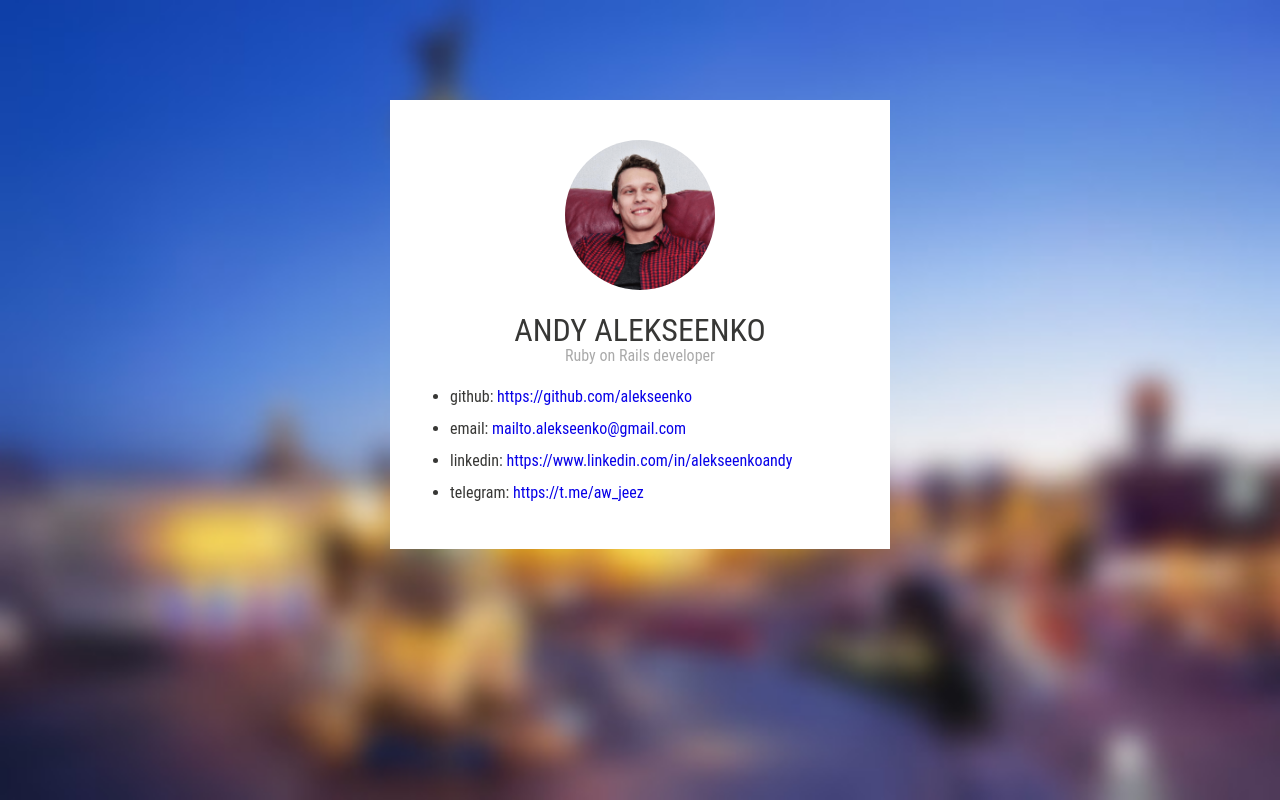
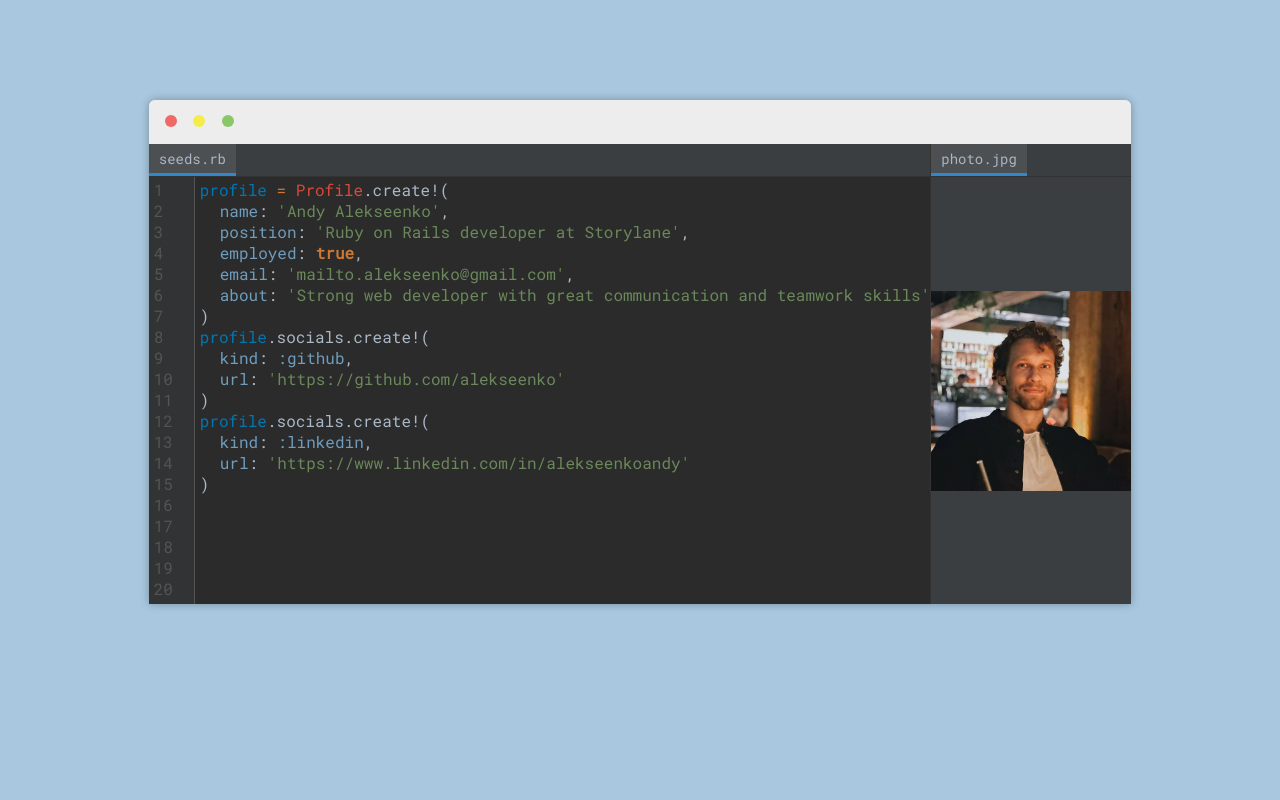
Before and after one commit to alekseenko/alekseenko.github.io, a plain HTML site: page index.html in a window 1280 px wide. Drawn offline with nearby package versions, Linux system fonts and the light colour scheme.

Commit message:
Complete rework of the website

```diff
--- a/index.html
+++ b/index.html
@@ -6,17 +6,9 @@
         <meta http-equiv="X-UA-Compatible" content="ie=edge">
         <meta property="og:title" content="Andy Alekseenko - Ruby on Rails developer">
         <meta property="og:site_name" content="Andy Alekseenko">
-        <meta property="og:image" content="https://alekseenko.github.io/img/photo.png">
+        <meta property="og:image" content="https://alekseenko.github.io/img/photo.jpg">
         <title>Andy Alekseenko</title>
-        <link href="https://fonts.googleapis.com/css?family=Cabin" rel="stylesheet">
-        <link href="./styles/global.css" rel="stylesheet">
-        <script>
-          !function(){var analytics=window.analytics=window.analytics||[];if(!analytics.initialize)if(analytics.invoked)window.console&&console.error&&console.error("Segment snippet included twice.");else{analytics.invoked=!0;analytics.methods=["trackSubmit","trackClick","trackLink","trackForm","pageview","identify","reset","group","track","ready","alias","debug","page","once","off","on","addSourceMiddleware","addIntegrationMiddleware","setAnonymousId","addDestinationMiddleware"];analytics.factory=function(e){return function(){var t=Array.prototype.slice.call(arguments);t.unshift(e);analytics.push(t);return analytics}};for(var e=0;e<analytics.methods.length;e++){var key=analytics.methods[e];analytics[key]=analytics.factory(key)}analytics.load=function(key,e){var t=document.createElement("script");t.type="text/javascript";t.async=!0;t.src="https://cdn.segment.com/analytics.js/v1/" + key + "/analytics.min.js";var n=document.getElementsByTagName("script")[0];n.parentNode.insertBefore(t,n);analytics._loadOptions=e};analytics._writeKey="lOxcZP5dYULspWqIPMQxYylORcxTLL7P";analytics.SNIPPET_VERSION="4.13.2";
-          analytics.load("lOxcZP5dYULspWqIPMQxYylORcxTLL7P");
-          analytics.page();
-          }}();
-        </script>
-        <script src="https://code.jquery.com/jquery-3.3.1.min.js" integrity="sha256-FgpCb/KJQlLNfOu91ta32o/NMZxltwRo8QtmkMRdAu8=" crossorigin="anonymous"></script>
+        <!-- Start of Woopra Code -->
         <script>
             (function(){
                 var t,i,e,n=window,o=document,a=arguments,s="script",r=["config","track","identify","visit","push","call","trackForm","trackClick"],c=function(){var t,i=this;for(i._e=[],t=0;r.length>t;t++)(function(t){i[t]=function(){return i._e.push([t].concat(Array.prototype.slice.call(arguments,0))),i}})(r[t])};for(n._w=n._w||{},t=0;a.length>t;t++)n._w[a[t]]=n[a[t]]=n[a[t]]||new c;i=o.createElement(s),i.async=1,i.src="//static.woopra.com/js/w.js",e=o.getElementsByTagName(s)[0],e.parentNode.insertBefore(i,e)
@@ -27,31 +19,116 @@
             });
             woopra.track();
         </script>
+        <!-- End of Woopra Code -->
+        <link rel='shortcut icon' type='image/x-icon' href='/favicon.ico' />
+        <link rel="preconnect" href="https://fonts.googleapis.com">
+        <link rel="preconnect" href="https://fonts.gstatic.com" crossorigin>
+        <link href="https://fonts.googleapis.com/css2?family=Roboto+Mono&display=swap" rel="stylesheet">
+        <link href="./styles/global.css" rel="stylesheet">
     </head>
     <body>
         <div class="container">
-            <div class="info-block">
-                <div class="photo">
-                    <img src="./img/photo_dance.png" class="easter-egg" alt="Andy Alekseenko" title="Andy Alekseenko" width="150" height="150" />
-                    <img src="./img/photo.png" alt="Andy Alekseenko" title="Andy Alekseenko" width="150" height="150" />
+            <div class="window">
+                <div class="titlebar">
+                    <div class="dot close"></div>
+                    <div class="dot minimise"></div>
+                    <div class="dot maximise"></div>
                 </div>
-                <h1 class="name">Andy Alekseenko</h1>
-                <h2 class="position">
-                    Ruby on Rails developer
-                </h2>
-                <ul class="info">
-                    <li>github: <a href="https://github.com/alekseenko" target="_blank">https://github.com/alekseenko</a></li>
-                    <li>email: <a href="mailto:mailto.alekseenko@gmail.com">mailto.alekseenko@gmail.com</a></li>
-                    <li>linkedin: <a href="https://www.linkedin.com/in/alekseenkoandy" target="_blank">https://www.linkedin.com/in/alekseenkoandy</a></li>
-                    <li>telegram: <a href="https://t.me/aw_jeez" target="_blank">https://t.me/aw_jeez</a></li>
-                </ul>
+                <div class="window-content">
+                    <div class="editor-first-tab">
+                        <div class="editor-tab-header">
+                            <div class="editor-tab-name">
+                                seeds.rb
                             </div>
                         </div>
-        <div class="easter-egg">
-            <img class="dance" src="./img/dance.gif" />
-            <img class="till" src="./img/dance.gif" />
-            <img class="you" src="./img/dance.gif" />
-            <img class="dead" src="./img/dance.gif" />
+                        <div class="editor-tab-content">
+                            <div class="editor-lines">
+                                <div class="rb-line">1</div>
+                                <div class="rb-line">2</div>
+                                <div class="rb-line">3</div>
+                                <div class="rb-line">4</div>
+                                <div class="rb-line">5</div>
+                                <div class="rb-line">6</div>
+                                <div class="rb-line">7</div>
+                                <div class="rb-line">8</div>
+                                <div class="rb-line">9</div>
+                                <div class="rb-line">10</div>
+                                <div class="rb-line">11</div>
+                                <div class="rb-line">12</div>
+                                <div class="rb-line">13</div>
+                                <div class="rb-line">14</div>
+                                <div class="rb-line">15</div>
+                                <div class="rb-line">16</div>
+                                <div class="rb-line">17</div>
+                                <div class="rb-line">18</div>
+                                <div class="rb-line">19</div>
+                                <div class="rb-line">20</div>
+                            </div>
+                            <div class="editor-code">
+                                <div class="rb-line">
+                                    <span class="rb-variable">profile</span> <span class="rb-operator">=</span> <span class="rb-class">Profile</span>.create!(
+                                </div>
+                                <div class="rb-line rb-nested">
+                                    <span class="rb-symbol">name</span>: <span class="rb-string">'Andy Alekseenko'</span>,
+                                </div>
+                                <div class="rb-line rb-nested">
+                                    <span class="rb-symbol">position</span>: <span class="rb-string">'Ruby on Rails developer at <a href="https://storylane.io" target="_blank">Storylane</a>'</span>,
+                                </div>
+                                <div class="rb-line rb-nested">
+                                    <span class="rb-symbol">employed</span>: <span class="rb-bool">true</span>,
+                                </div>
+                                <div class="rb-line rb-nested">
+                                    <span class="rb-symbol">email</span>: <span class="rb-string">'<a href="mailto:mailto.alekseenko@gmail.com" target="_blank">mailto.alekseenko@gmail.com</a>'</span>,
+                                </div>
+                                <div class="rb-line rb-nested">
+                                    <span class="rb-symbol">about</span>: <span class="rb-string">'Strong web developer with great communication and teamwork skills'</span>
+                                </div>
+                                <div class="rb-line">)</div>
+
+                                <div class="rb-line">
+                                    <span class="rb-variable">profile</span>.socials.create!(
+                                </div>
+                                <div class="rb-line rb-nested">
+                                    <span class="rb-symbol">kind</span>: <span class="rb-symbol">:github</span>,
+                                </div>
+                                <div class="rb-line rb-nested">
+                                    <span class="rb-symbol">url</span>: <span class="rb-string">'<a href="https://github.com/alekseenko" target="_blank">https://github.com/alekseenko</a>'</span>
+                                </div>
+                                <div class="rb-line">)</div>
+
+                                <div class="rb-line">
+                                    <span class="rb-variable">profile</span>.socials.create!(
+                                </div>
+                                <div class="rb-line rb-nested">
+                                    <span class="rb-symbol">kind</span>: <span class="rb-symbol">:linkedin</span>,
+                                </div>
+                                <div class="rb-line rb-nested">
+                                    <span class="rb-symbol">url</span>: <span class="rb-string">'<a href="https://www.linkedin.com/in/alekseenkoandy" target="_blank">https://www.linkedin.com/in/alekseenkoandy</a>'</span>
+                                </div>
+                                <div class="rb-line">)</div>
+                            </div>
+                        </div>
+                    </div>
+                    <div class="editor-second-tab">
+                        <div class="editor-tab-header">
+                            <div class="editor-tab-name">
+                                photo.jpg
+                            </div>
+                        </div>
+                        <div class="editor-tab-content">
+                            <img src="img/deal-with-it.png" class="deal-with-it easter-egg" alt="deal with it" width="200" height="200" />
+                            <img src="img/photo.jpg" alt="photo" width="200" height="200" />
+                        </div>
+                    </div>
+                </div>
+            </div>
+        </div>
+
+        <div class="easter-egg till-you-dead">
+            <img class="dance" alt="dance" width="200" height="200" src="./img/dance.gif" />
+            <img class="till" alt="till" width="200" height="200" src="./img/dance.gif" />
+            <img class="you" alt="you" width="200" height="200" src="./img/dance.gif" />
+            <img class="dead" alt="dead" width="200" height="200" src="./img/dance.gif" />
 
             <script id="easter-egg-script" async type="text/javascript">
                 const magicSequence = [68, 65, 78, 67, 69];
@@ -65,7 +142,6 @@
 
                     if (index + 1 === magicSequence.length) {
                         woopra.track("easter_egg_found");
-                        analytics.track("Easter Egg Found");
 
                         let song = new Audio('./misc/dance.mp3');
                         song.volume = 0.5;
@@ -75,22 +151,44 @@
                         document.body.classList.add('dance');
                         document.body.removeEventListener('keydown', onKeydown);
                         document.body.querySelector('#easter-egg-script').remove();
+
+                        let hue = 0;
+                        setInterval(() => {
+                            document.body.style.backgroundColor = `hsl(${hue}, 47%, 77%)`;
+                            hue = hue === 360 ? 0 : hue + 1;
+                        }, 1)
                     }
 
                     index++;
                 };
 
                 document.body.addEventListener('keydown', onKeydown);
-                console.log("Type DANCE for dance! 〜(￣▽￣〜)(〜￣▽￣)〜");
+                console.log("Press the magical letters sequence on your keyboard to witness some DANCE 🕺");
             </script>
         </div>
+
         <script>
-            let trackOutbound = function(e) {
-                woopra.track("outbound_link_clicked", { url: $(e.target).attr('href') });
-                analytics.track("Outbound Link Clicked", { url: $(e.target).attr('href') });
+            let links = document.getElementsByTagName('a');
+
+            for(let i = 0; i < links.length; i++) {
+                links[i].addEventListener('click', (e) => {
+                    woopra.track("outbound_link_clicked", { url: e.currentTarget.href });
+                });
             }
 
-            $('a[target="_blank"]').on('click', trackOutbound);
+            document.addEventListener('copy', () => {
+                let text = '';
+
+                if (window.getSelection) {
+                    text = window.getSelection().toString();
+                } else if (document.selection && document.selection.type !== 'Control') {
+                    text = document.selection.createRange().text;
+                }
+
+                if (text.length) {
+                    woopra.track("text_copied", { text: text });
+                }
+            });
         </script>
     </body>
 </html>
--- a/styles/global.css
+++ b/styles/global.css
@@ -1,104 +1,179 @@
 body {
-	height: 100vh;
-	width: 100vw;
-	background-image: url('../img/kiev_blurred.jpg');
-	background-repeat: no-repeat;
-	background-size: cover;
+	background-color: hsl(206, 47%, 77%);
+	padding-top: 100px;
 	margin: 0;
-	font-family: 'Roboto Condensed', sans-serif;
-	font-weight: 400;
-}
-
-h1, h2, h3 {
-	font-weight: 400;
+	font-family: 'Roboto Mono', monospace;
+	font-size: 16px;
 }
 
 .container {
-    height: 100%;
-    padding: 0;
-    margin: 0;
-    display: -webkit-box;
-    display: -moz-box;
-    display: -ms-flexbox;
-    display: -webkit-flex;
-    display: flex;
-    align-items: flex-start;
-    justify-content: center;
+	display: flex;
 }
 
-.info-block {
-	width: 420px;
-	background-color: #fff;
-	margin-top: 100px;
-	color: #373735;
-	padding: 40px;
-}
-
-.info-block a {
-	text-decoration: none;
-	color: #0700e8;
-}
-
-.info-block a:hover, .info-block a:focus, .info-block a:active {
-	text-decoration: none;
-	color: #0700e8;
-	opacity: 0.6;
-}
-
-.info-block .photo {
-	border-radius: 50%;
-	border-size: 0;
-	width: 150px;
-	height: 150px;
-	overflow: hidden;
+.window {
+	box-shadow: 0 0 10px 0 hsla(0, 0%, 0%, 0.3);
+	border-radius: 6px 6px 0 0;
+	display: inline-block;
 	margin: 0 auto;
 }
 
-.info-block .name {
-	text-transform: uppercase;
-	text-align: center;
+.titlebar {
+	background-color: hsl(0, 0%, 93%);
+	height: 44px;
+	border-radius: 6px 6px 0 0;
+	padding: 10px 16px;
+	box-sizing: border-box;
 }
 
-.info-block .position {
-	font-size: 16px;
-	text-align: center;
-	margin-top: -25px;
-	color: #aaaaaa;
+.dot {
+	width: 12px;
+	height: 12px;
+	background-color: hsl(0, 0%, 80%);
+	display: inline-block;
+	border-radius: 50%;
 }
 
-.info-block .position a {
-	color: #726fce;
+.dot.close {
+	background-color: hsl(1, 81%, 67%);
 }
 
-.info-block .position a:hover, .info-block .position a:focus, .info-block .position a:active {
-	color: #726fce;
+.dot.minimise {
+	background-color: hsl(57, 90%, 62%);
 }
 
-.info {
-	line-height: 2;
-	padding-left: 20px;
-	margin-bottom: 0;
+.dot.maximise {
+	background-color: hsl(98, 46%, 59%);
 }
 
-@media screen and (max-width: 520px) {
-    .info-block {
-        opacity: 0.85;
-    	margin-top: 0;
-    	height: 100%;
-    	background-color: rgba(255, 255, 255, 0.85);
-    }
+.dot + .dot {
+	margin-left: 7px;
 }
 
+.window-content {
+	display: flex;
+}
+
+.editor-tab-header {
+	background-color: hsl(200, 5%, 24%);
+	color: hsl(211, 20%, 72%);
+	font-size: 14px;
+}
+
+.editor-tab-name {
+	background-color: hsl(197, 4%, 31%);
+	padding: 5px 10px;
+	border-bottom: 3px solid hsl(205, 63%, 49%);
+	display: inline-block;
+}
+
+.editor-first-tab {
+	border-right: 1px solid hsl(0, 0%, 20%);
+}
+
+.editor-tab-content {
+	border-top: 1px solid hsl(0, 0%, 20%);
+}
+
+.editor-lines {
+	background-color: hsl(210, 4%, 20%);
+	width: 40px;
+	color: hsl(0, 0%, 33%);
+	border-right: 1px solid hsl(0, 0%, 33%);
+	padding: 2px 0 5px 5px;
+}
+
+.editor-tab-content {
+	background-color: hsl(0, 0%, 17%);
+	color: hsl(211, 20%, 72%);
+	display: flex;
+}
+
+.editor-code {
+	padding: 2px 0 5px 5px;
+}
+
+.rb-nested {
+	margin-left: 20px;
+}
+
+.rb-variable {
+	color: hsl(200, 100%, 35%);
+}
+
+.rb-operator {
+	color: hsl(27, 60%, 50%);
+}
+
+.rb-class {
+	color: hsl(6, 69%, 54%);
+}
+
+.rb-symbol {
+	color: hsl(205, 38%, 59%);
+}
+
+.rb-string {
+	color: hsl(98, 21%, 44%);
+}
+
+.rb-string a {
+	text-decoration: none;
+	color: hsl(98, 21%, 44%);
+}
+
+.rb-string a:hover {
+	text-decoration: underline;
+}
+
+.rb-bool {
+	color: hsl(27, 61%, 50%);
+	font-weight: 600;
+}
+
+.editor-second-tab {
+	display: flex;
+	flex-direction: column;
+}
+
+.editor-second-tab .editor-tab-content {
+	display: flex;
+	align-items: center;
+	background-color: hsl(200, 5%, 24%);
+	flex: 1;
+}
+
+@media screen and (max-width: 980px) {
+	.window {
+		margin: 0 10px;
+	}
+}
+
+@media screen and (max-width: 710px) {
+	body {
+		padding-top: 10px;
+	}
+
+	.editor-second-tab {
+		display: none;
+	}
+}
 
 .easter-egg {
 	display: none;
+}
+
+.till-you-dead {
+	top: 0;
+	left: 0;
+	right: 0;
+	bottom: 0;
 }
 
 body.dance .easter-egg {
 	display: block;
 }
 
-.easter-egg img {
+.easter-egg, .easter-egg img {
 	position: absolute;
 }
 
@@ -121,10 +196,3 @@ body.dance .easter-egg {
 	right: 0;
 	bottom: 0;
 }
-
-body.dance .till-you-dead {
-	position: absolute;
-	display: block;
-	bottom: 0;
-	right: 0;
-}
```
Also changed, not shown: favicon.ico (added), img/deal-with-it.png (added), img/kiev.jpg (deleted), img/kiev_blurred.jpg (deleted), img/photo.jpg (added), img/photo.png (deleted), img/photo_dance.png (deleted), 2 other files. Lines whose indentation alone changed are shown as unchanged.
